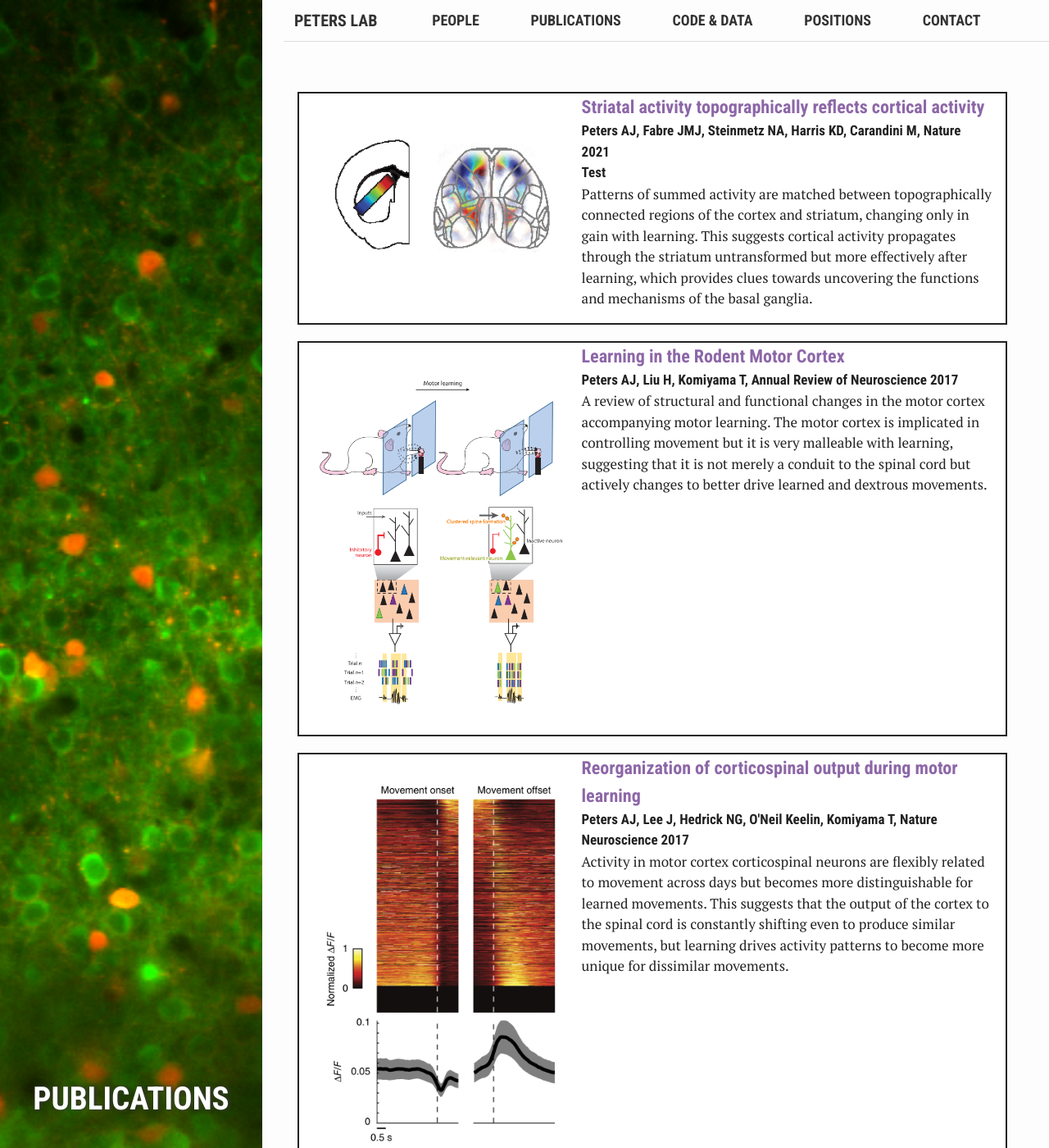
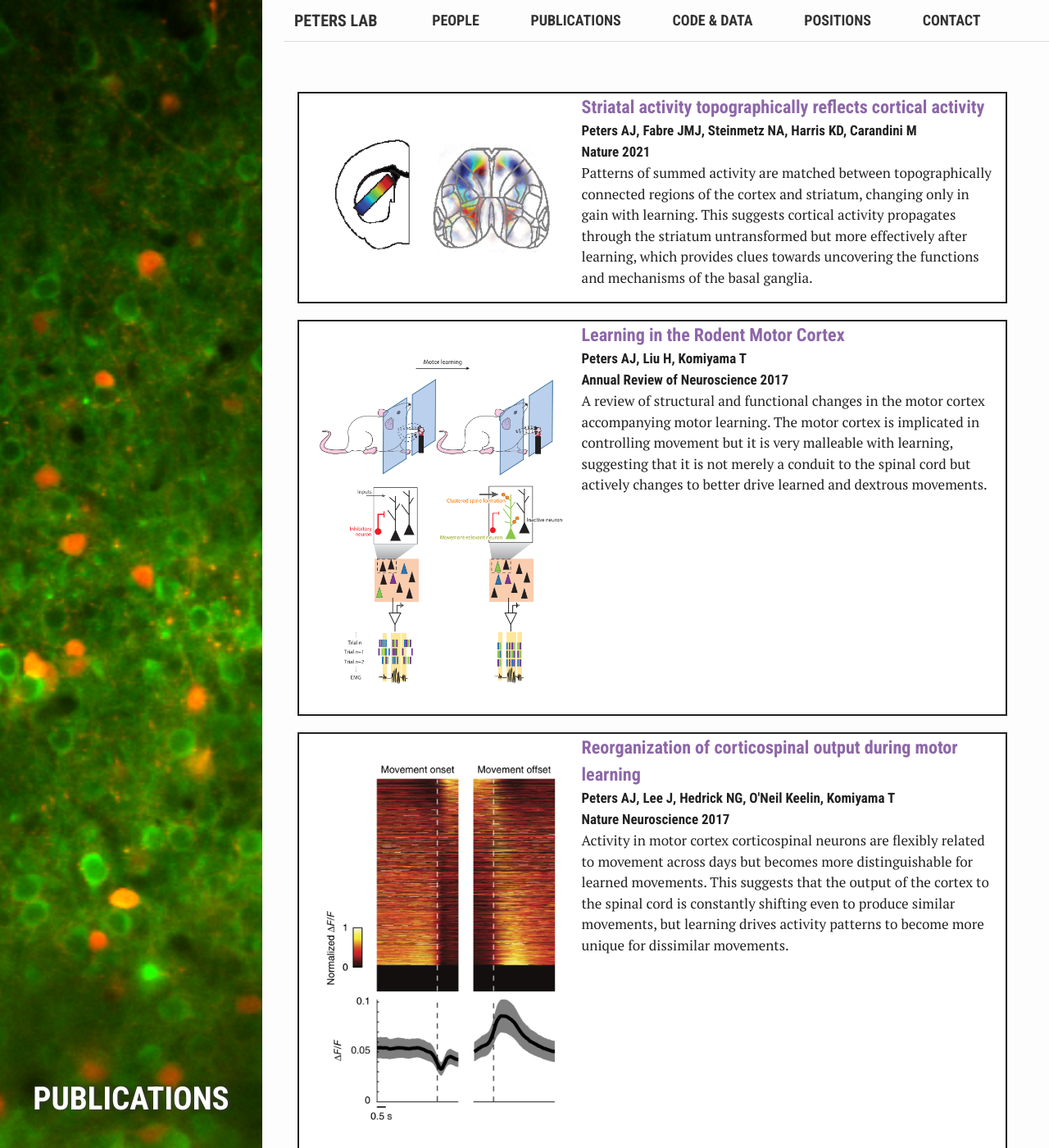
Before and after one commit to PetersNeuroLab/PetersNeuroLab.github.io, a Jekyll site: the page built from pages/2_publications.html, in a window 1280 px wide and 1400 px high. Shown: the whole window at 82% size. Built offline with Jekyll 4.4.1, drawn with Linux system fonts in a browser that asks for light colours; nearby versions of some CDN libraries; some web fonts are replaced; library files that are not in the unit come from our copies; some of the changed text lies outside the part shown.

Commit message:
Update 2_publications.html

```diff
--- a/pages/2_publications.html
+++ b/pages/2_publications.html
@@ -11,8 +11,8 @@ active: true
 <div class="scibox">
     <img class="science-image" src="{{ site.images }}/paper_2021.png" alt="test image">
     <h4><a href="https://rdcu.be/cdU8j">Striatal activity topographically reflects cortical activity</a></h4>
-    <h5>Peters AJ, Fabre JMJ, Steinmetz NA, Harris KD, Carandini M, Nature 2021</h5>
-    <h5>Test</h5>
+    <h5>Peters AJ, Fabre JMJ, Steinmetz NA, Harris KD, Carandini M</h5>
+    <h5>Nature 2021</h5>
     <p>
         Patterns of summed activity are matched between topographically
         connected regions of the cortex and striatum, changing only in
@@ -26,7 +26,8 @@ active: true
 <div class="scibox">
     <img class="science-image" src="{{ site.images }}/paper_2017b.png" alt="test image">
     <h4><a href="{{ site.papers }}/Peters_Komiyama_2017b.pdf">Learning in the Rodent Motor Cortex</a></h4>
-    <h5>Peters AJ, Liu H, Komiyama T, Annual Review of Neuroscience 2017</h5>
+    <h5>Peters AJ, Liu H, Komiyama T</h5>
+    <h5>Annual Review of Neuroscience 2017</h5>
     <p>
         A review of structural and functional changes in the motor cortex
         accompanying motor learning. The motor cortex is implicated
@@ -39,7 +40,8 @@ active: true
 <div class="scibox">
     <img class="science-image" src="{{ site.images }}/paper_2017.png" alt="test image">
     <h4><a href="{{ site.papers }}/Peters_Komiyama_2017.pdf">Reorganization of corticospinal output during motor learning </a></h4>
-    <h5>Peters AJ, Lee J, Hedrick NG, O'Neil Keelin, Komiyama T, Nature Neuroscience 2017</h5>
+    <h5>Peters AJ, Lee J, Hedrick NG, O'Neil Keelin, Komiyama T</h5>
+    <h5>Nature Neuroscience 2017</h5>
     <p>
         Activity in motor cortex corticospinal neurons are flexibly
         related to movement across days but becomes more distinguishable
@@ -53,7 +55,8 @@ active: true
 <div class="scibox">
     <img class="science-image" src="{{ site.images }}/paper_2014.png" alt="test image">
     <h4><a href="{{ site.papers }}/Peters_Komiyama_2014.pdf"> Emergence of reproducible spatiotemporal activity during motor learning</a></h4>
-    <h5>Peters AJ, Chen S, Komiyama T, Nature 2014</h5>
+    <h5>Peters AJ, Chen S, Komiyama T</h5>
+    <h5>Nature 2014</h5>
     <p>
         Activity in L2/3 of the motor cortex is flexibly related to
         movement, becoming more consistent for learned movements. This
```
